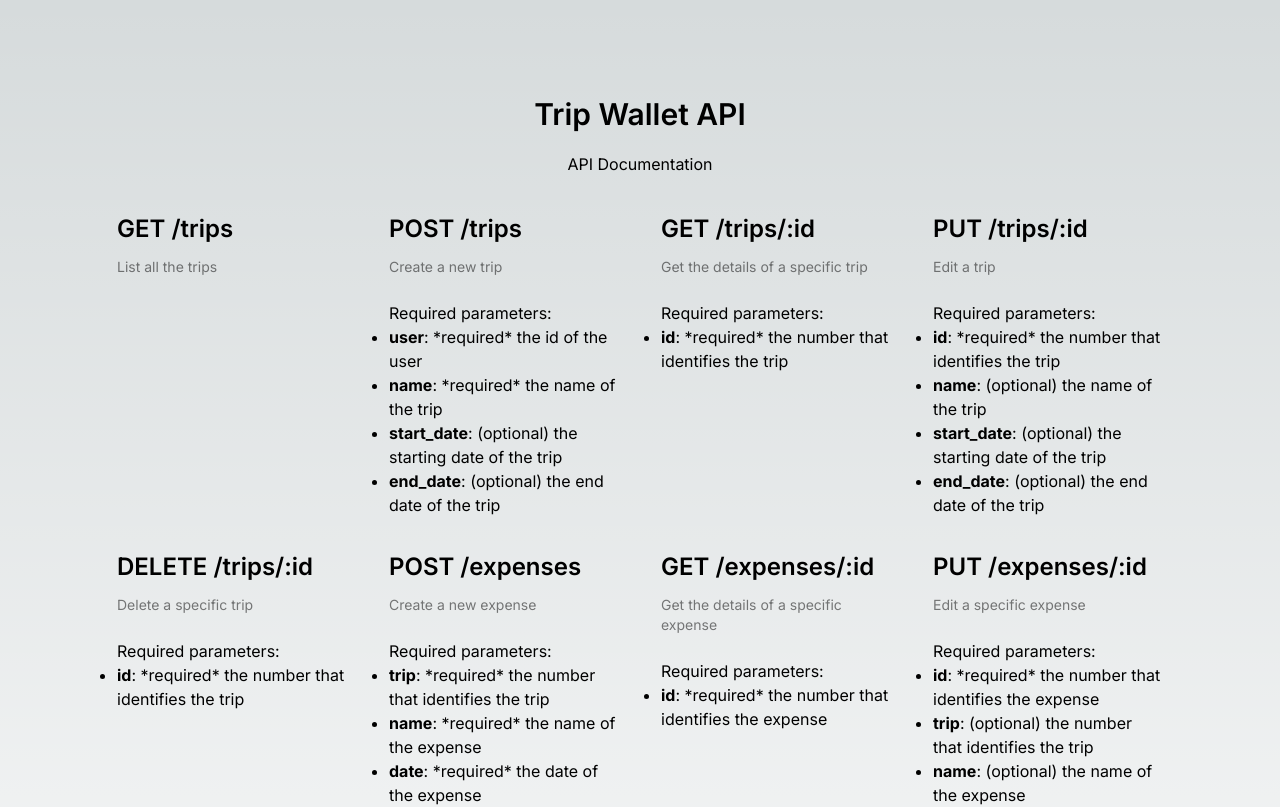
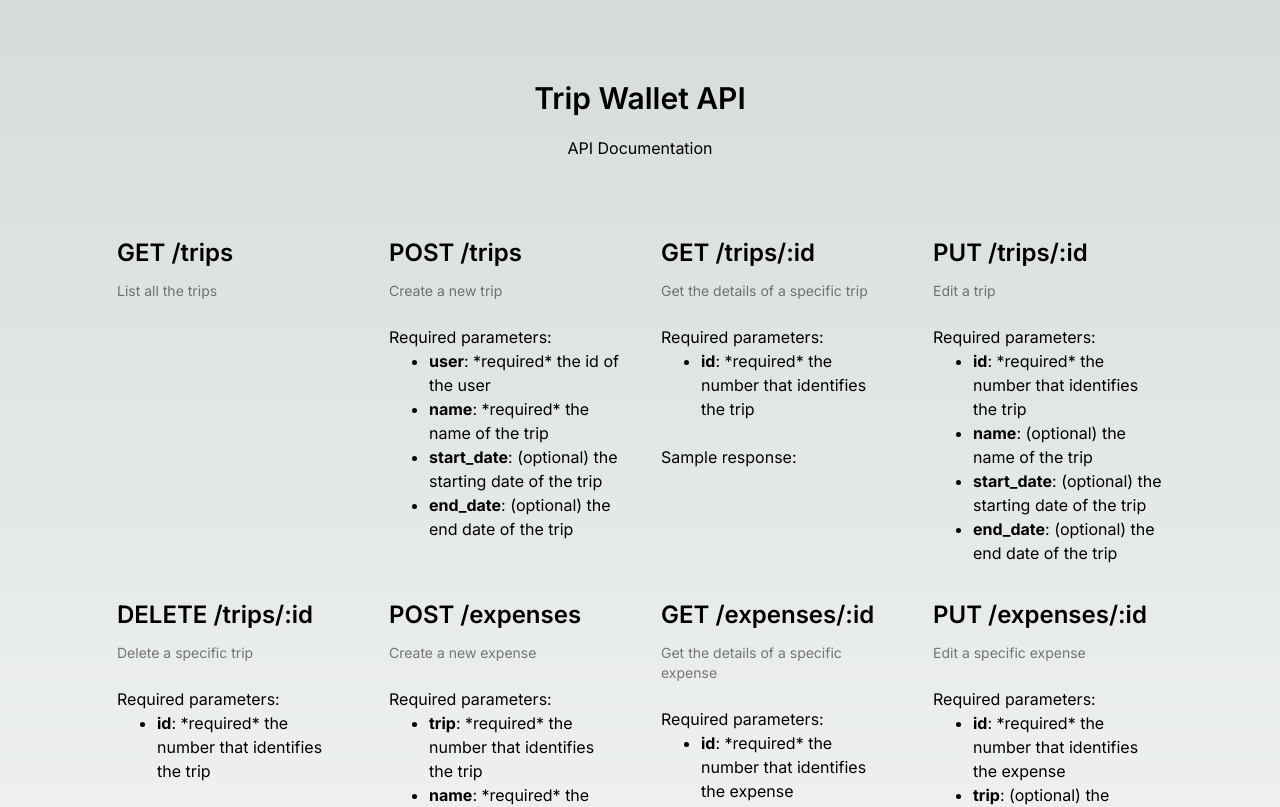
Before and after one commit to thatgirldorian/trip-wallet, a Next.js app: page / in a window 1280 px wide. Shown: the top 807 px of the page. Built offline with nearby package versions, Linux system fonts and the light colour scheme.

Commit message:
Fixed spacing

```diff
--- a/pages/index.js
+++ b/pages/index.js
@@ -130,9 +130,9 @@ export default function Home() {
 
   return (
     <main
-      className={`flex min-h-screen flex-col items-center justify-between p-24 ${inter.className}`}
+      className={`flex min-h-screen flex-col items-center justify-between py-20 px-24 ${inter.className}`}
     >
-      <div className="text-center">
+      <div className="text-center pb-10">
         <p className="text-3xl pb-5 font-semibold">Trip Wallet API</p>
         <p className="pb-5">API Documentation</p>
       </div>
@@ -151,7 +151,7 @@ export default function Home() {
               <>
                 <br />
                 <p>Required parameters:</p>
-                <ul>
+                <ul className="pl-10">
                   {endpoint.parameters.map((parameter, parameterIndex) => (
                     <li key={parameterIndex} className="list-disc">
                       <b>{parameter.name}</b>: {parameter.description}
@@ -160,6 +160,15 @@ export default function Home() {
                 </ul>
               </>
             )}
+            {endpoint.response && (
+              <>
+                <br />
+                <p>Sample response:</p>
+                <pre>
+                  <code>{endpoint.response}</code>
+                </pre>
+              </>
+            )}
           </div>
         ))}
       </div>
```
